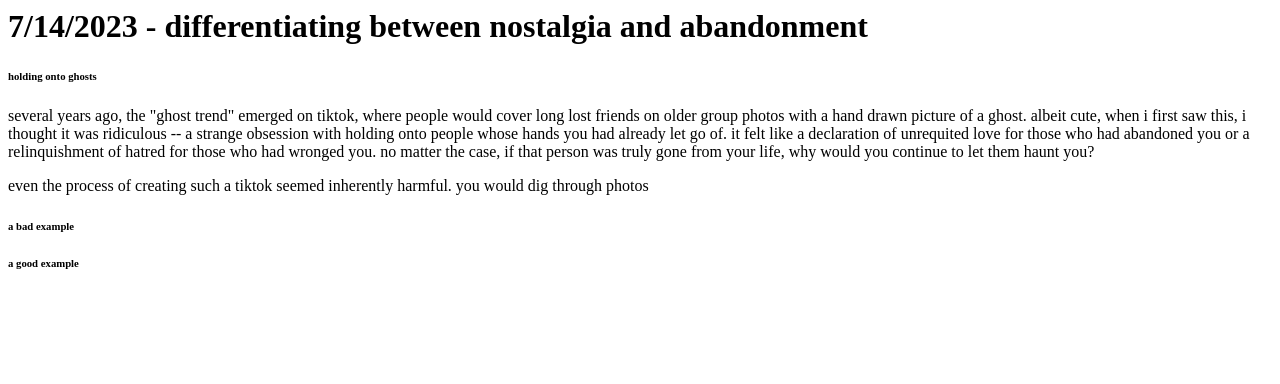
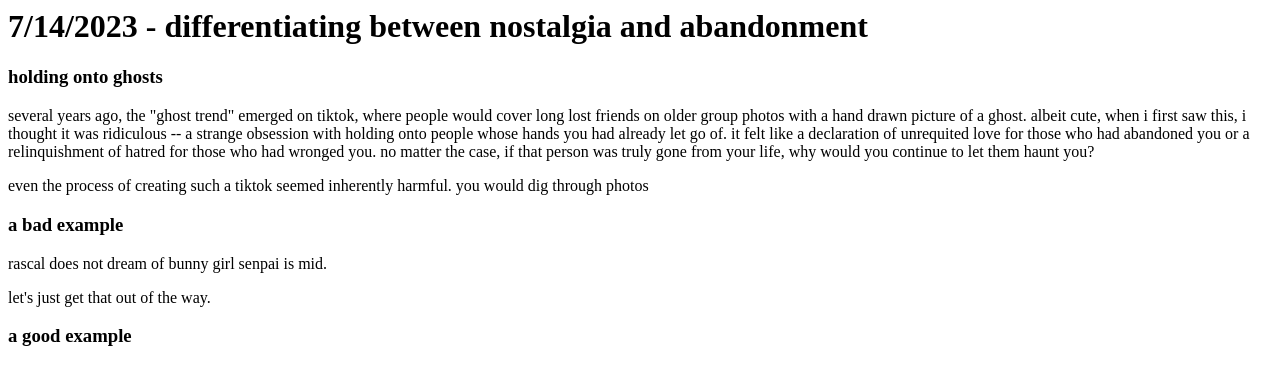
Before and after one commit to jennikimfer/jennikimfer.github.io, a plain HTML site: page html/blog.html in a window 1280 px wide. Drawn offline with Linux system fonts and the light colour scheme.

Commit message:
7/14/2023 another

```diff
--- a/html/blog.html
+++ b/html/blog.html
@@ -1,6 +1,6 @@
 <html>
     <h1>7/14/2023 - differentiating between nostalgia and abandonment</h1>
-    <h6> holding onto ghosts </h6>
+    <h3> holding onto ghosts </h3>
     <p>
         several years ago, the "ghost trend" emerged on tiktok, where people would cover long lost friends on older group photos with
         a hand drawn picture of a ghost. albeit cute, when i first saw this, i thought it was ridiculous -- a strange obsession with
@@ -11,6 +11,15 @@
     <p>
         even the process of creating such a tiktok seemed inherently harmful. you would dig through photos
     </p>
-    <h6> a bad example </h6>
-    <h6> a good example </h6>
+    <h3> a bad example </h3>
+    <p>
+        rascal does not dream of bunny girl senpai is mid.
+    </p>
+    <p>
+        let's just get that out of the way.
+    </p>
+    <p>
+
+    </p>
+    <h3> a good example </h3>
 </html>
```
